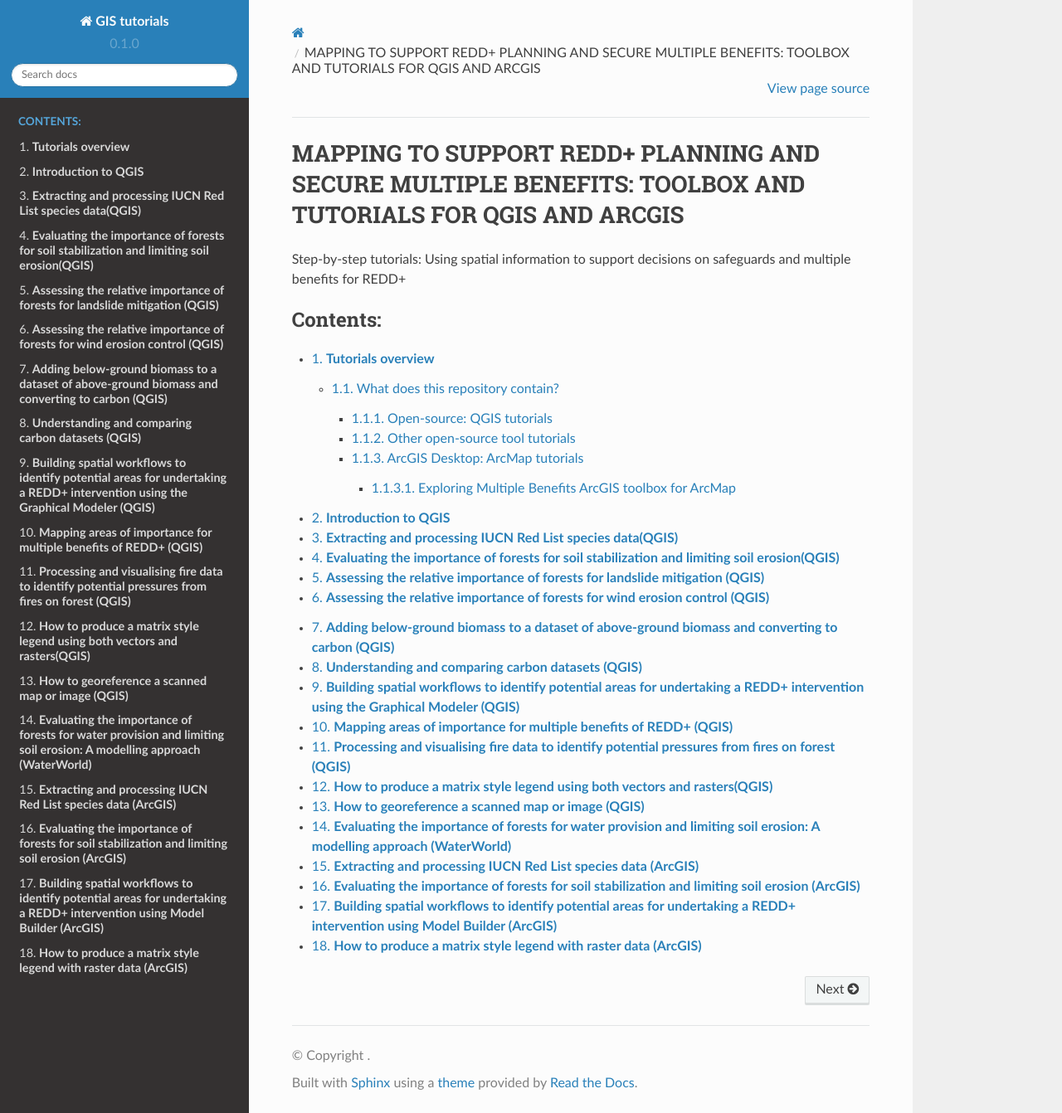
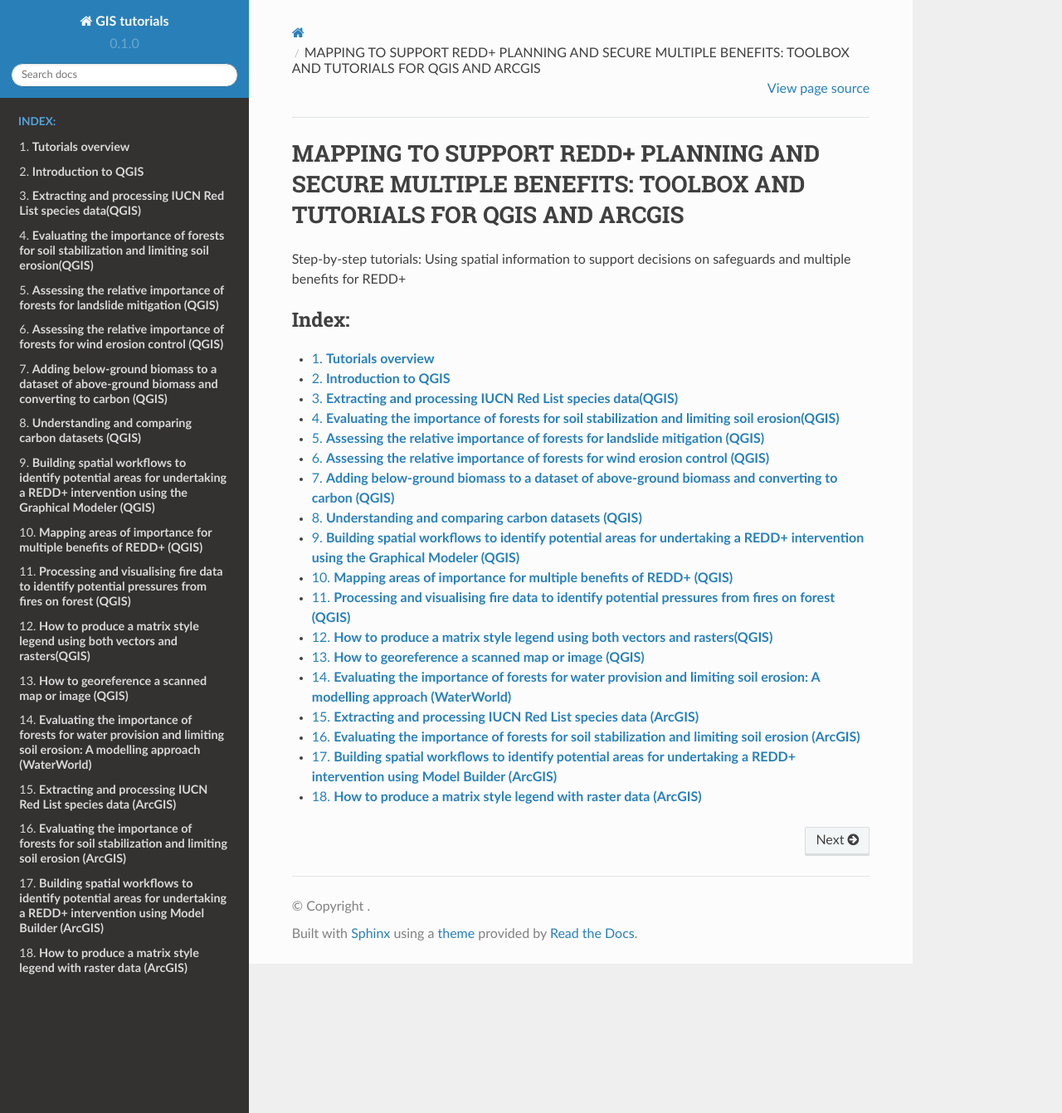
Before and after one commit to corinnar/GIS_tutorials, a Sphinx documentation site: the page built from docs/source/index.rst, in a window 1280 px wide and 1342 px high. Shown: the whole window at 83% size. Built offline with Sphinx 7.4.7 and the Read the Docs theme 2.0.0, drawn with Linux system fonts in a browser that asks for light colours; pages that are not in the unit, such as notebooks, are missing from menus.

Commit message:
Update index.rst

```diff
--- a/docs/source/index.rst
+++ b/docs/source/index.rst
@@ -4,8 +4,8 @@ Step-by-step tutorials: Using spatial information to support decisions on safegu
 
 .. toctree::
    :numbered:
-   :caption: Contents:
-   :maxdepth: 4
+   :caption: Index:
+   :maxdepth: 1
 
    GIS_TOOLS_PAGE
    IntroductionTo_QGIS
```
